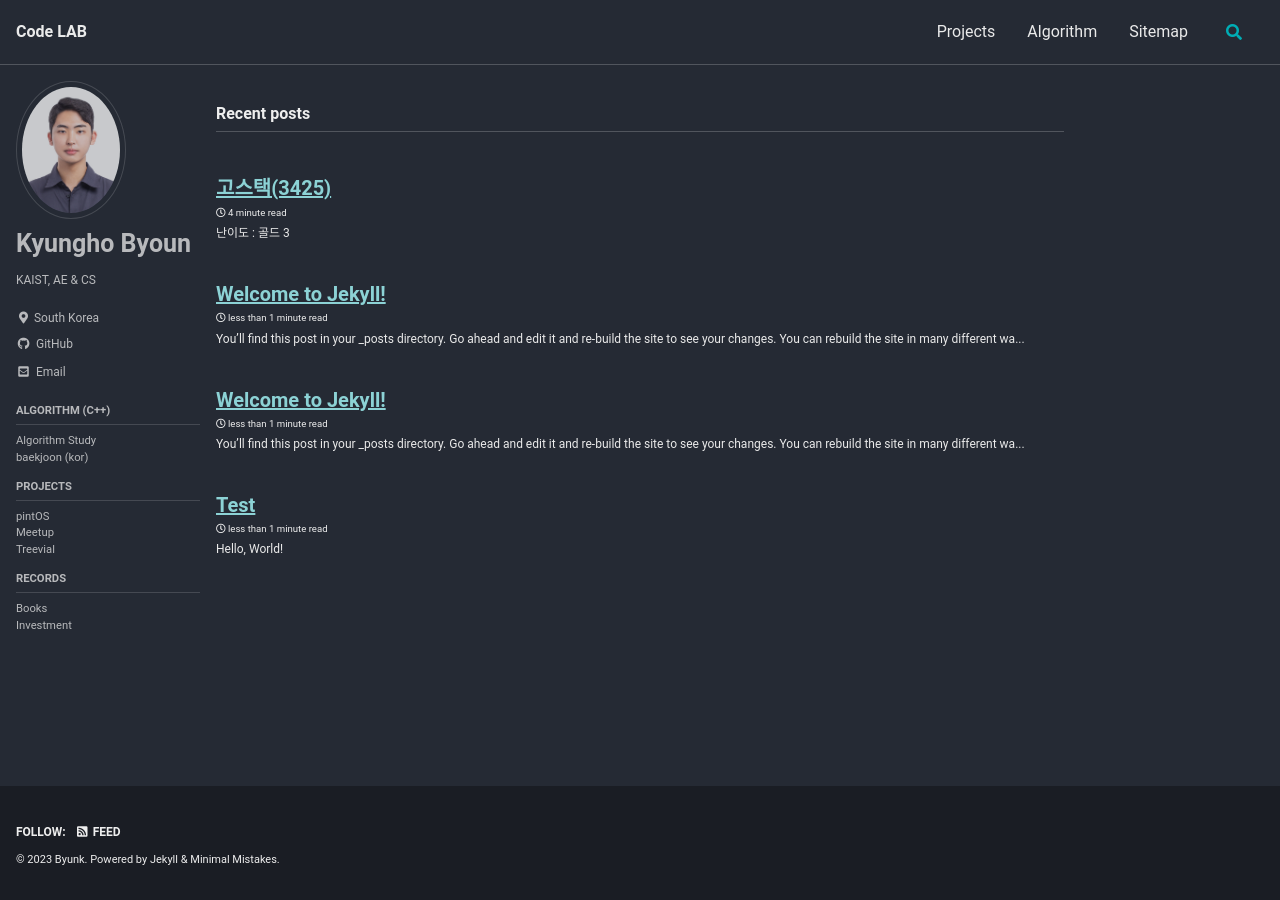
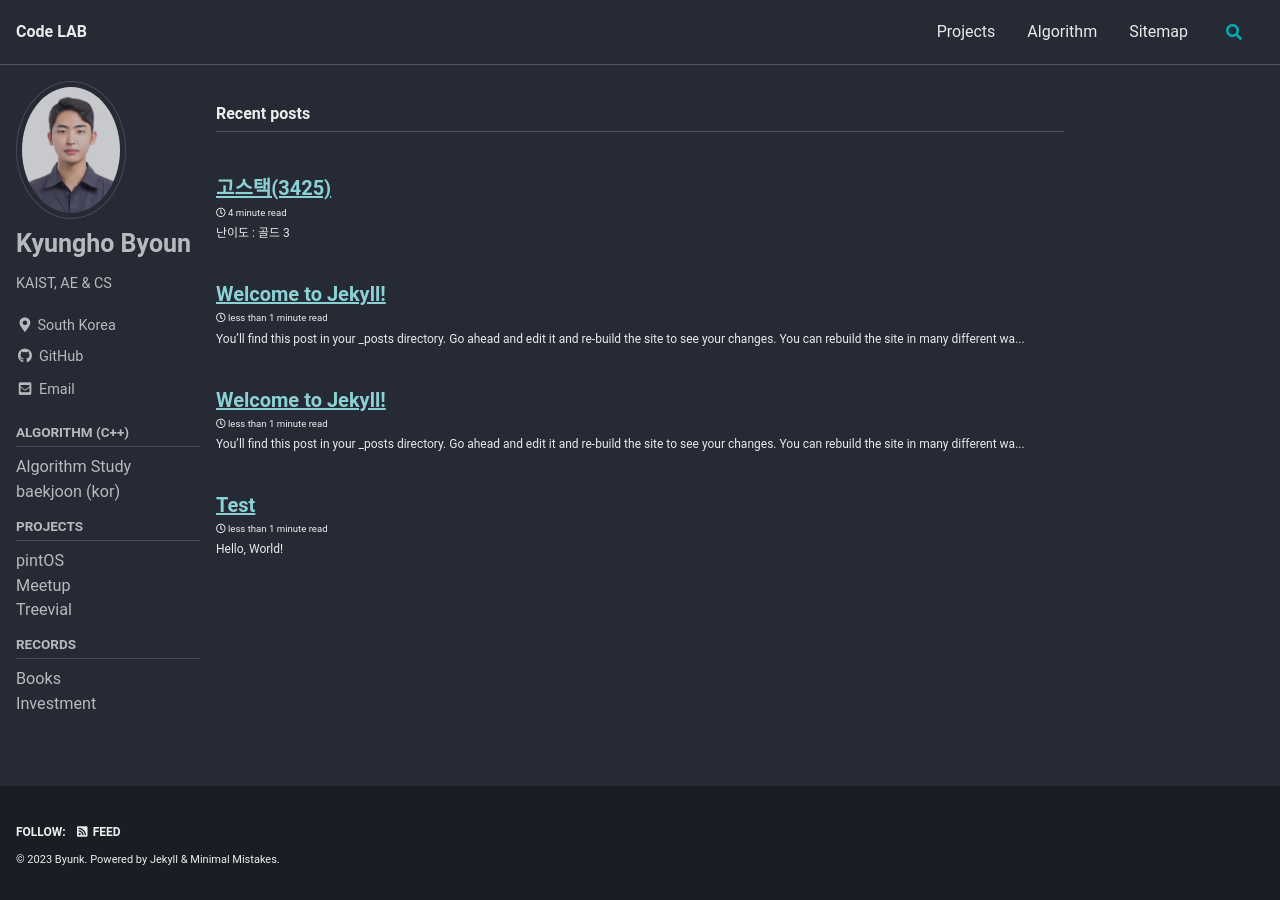
Before and after one commit to Byunk/Byunk.github.io, a Jekyll site: the page built from index.html, in a window 1280 px wide. Built offline with Jekyll 4.4.1, drawn with Linux system fonts in a browser that asks for light colours; cached includes are drawn as plain includes; some web fonts are replaced; the list of posts is cut into pages by our own code.

Commit message:
Adjust sidebar font size

```diff
--- a/_config.yml
+++ b/_config.yml
@@ -228,8 +228,6 @@ defaults:
     values:
       layout: single
       author_profile: true
-      sidebar:
-        nav: "sidebar-category"
 
 # Collections
 collections:
--- a/_sass/minimal-mistakes/_sidebar.scss
+++ b/_sass/minimal-mistakes/_sidebar.scss
@@ -57,7 +57,7 @@
   p,
   li {
     font-family: $sans-serif;
-    font-size: $type-size-6;
+    font-size: 0.9em;
     line-height: 1.5;
   }
 
```
Also changed, not shown: _pages/categories/category-baekjoon.md (+2 -0 lines).
